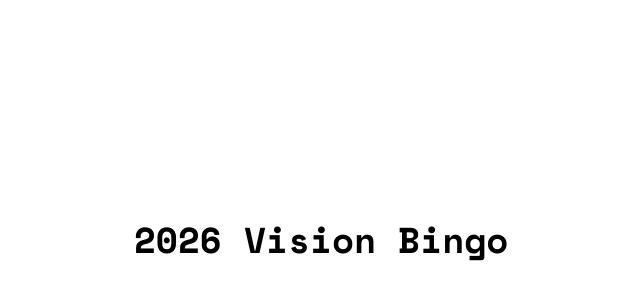
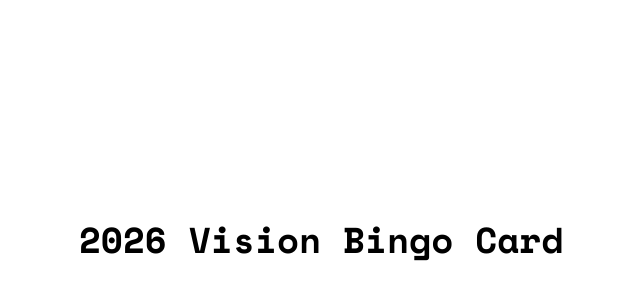
Before and after one commit to mira-kine/bingo-2026, a Next.js app: page / in a window 1280 px wide. Shown: the part 160-460 px from the top of the page, without its empty margins (319-959 px from the left). Built offline with nearby package versions, Linux system fonts and the light colour scheme.

Commit message:
add dev branch

```diff
--- a/src/app/page.tsx
+++ b/src/app/page.tsx
@@ -2,7 +2,7 @@
   return (
     <div className="flex min-h-screen items-center justify-center bg-white">
       <main className="flex flex-col items-center justify-center">
-        <h1 className="text-4xl font-bold">2026 Vision Bingo</h1>
+        <h1 className="text-4xl font-bold">2026 Vision Bingo Card</h1>
       </main>
     </div>
   );
```
